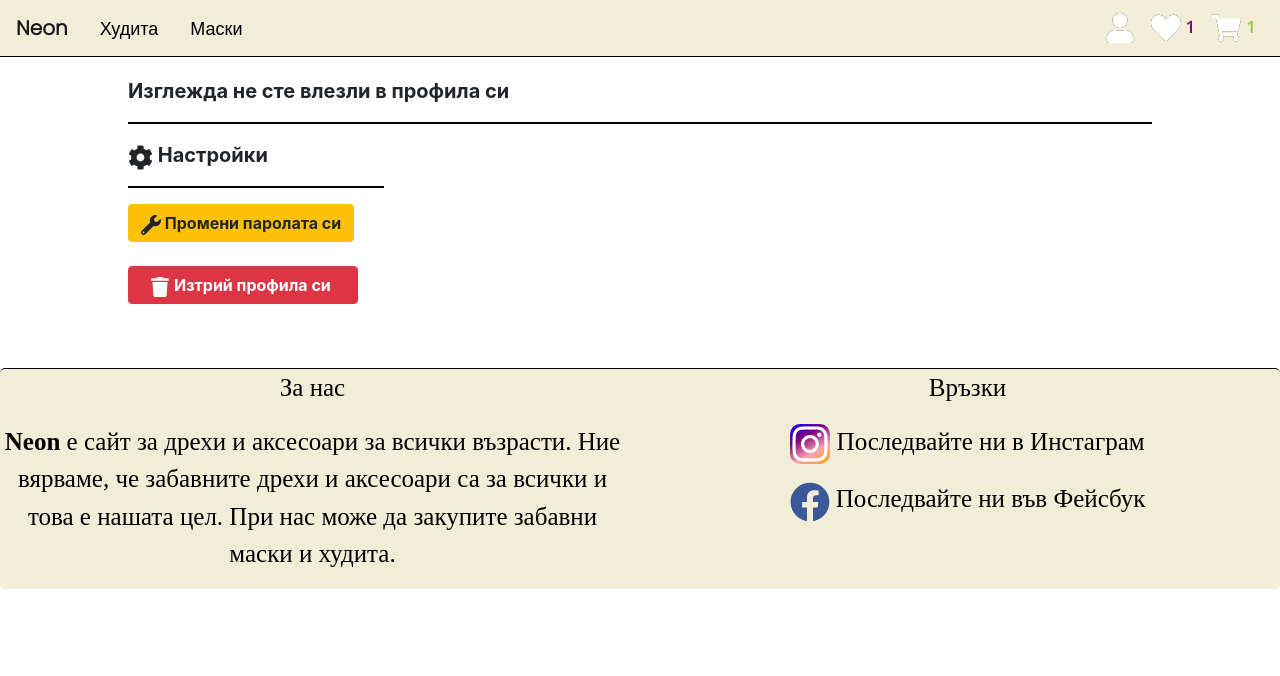
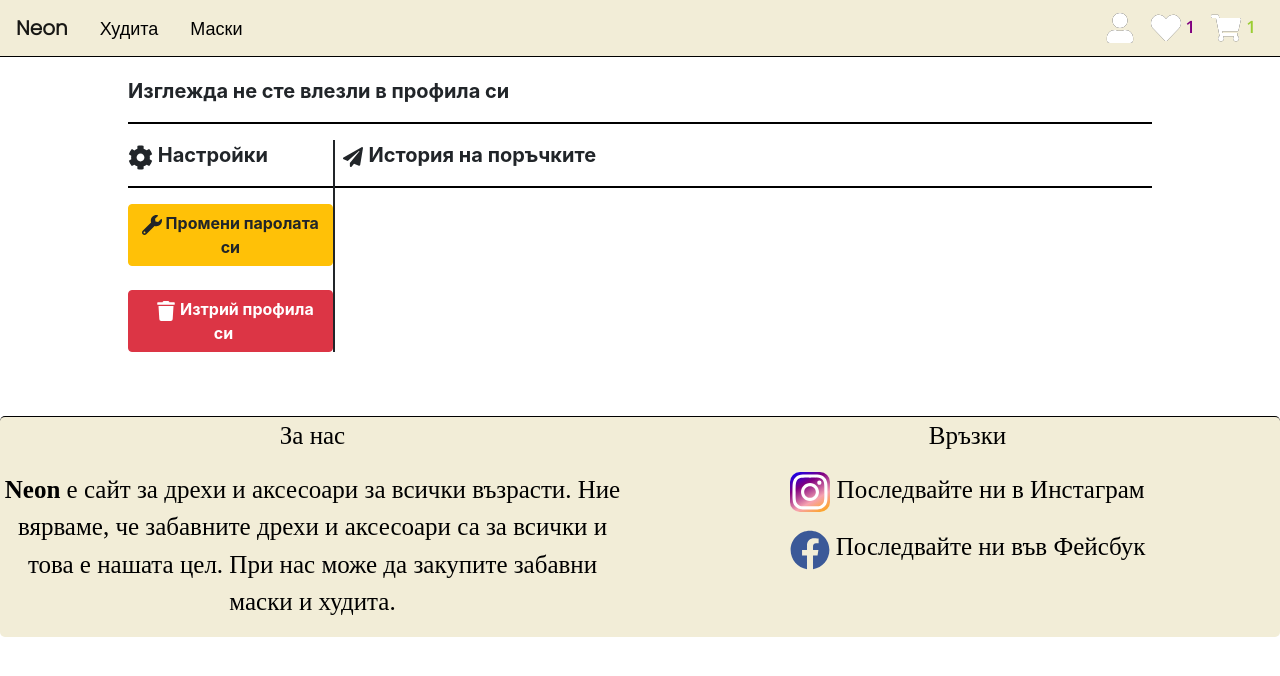
Before and after one commit to MartinYordanov374/WebStore-FullStack-Mockup, a React (Create React App) app: page /ProfilePage in a window 1280 px wide. Shown: the top 676 px of the page. Built offline with nearby package versions, Linux system fonts and the light colour scheme; a web font is replaced by a local one.

Commit message:
Added order history field

```diff
--- a/src/Components/ProfilePage.js
+++ b/src/Components/ProfilePage.js
@@ -1,15 +1,16 @@
-import React, {useState, useEffect} from 'react'
+import React, {useState, useEffect, Component} from 'react'
 import './css/login.css'
 import Navbar from './Header'
 import Footer from './Footer'
 import {FormControl, Button, Alert} from 'react-bootstrap'
-import {FaCog, FaTrash, FaWrench} from 'react-icons/fa'
+import {FaCog, FaTrash, FaWrench, FaPaperPlane} from 'react-icons/fa'
 import Axios from 'axios'
 import $ from 'jquery'
 import './css/profilepage.css'
 
 
-export default function ProfilePage() {
+export default class ProfilePage extends Component {
+    render(){
     let cookieUsername = document.cookie;
     console.log(cookieUsername)
     return (
@@ -36,7 +37,9 @@ export default function ProfilePage() {
                     </p>
                     <hr className='borderLine'></hr>
 
-                    <div className='options'>
+                    <div className='dashboard'>
+                         <div className='options'>
+
                         <span className='optionsTitle'><strong><FaCog size={25}/> Настройки</strong>
                             </span>
                         <hr className='borderLine'></hr>
@@ -61,9 +64,18 @@ export default function ProfilePage() {
                         </Button>
 
                     </div>
+                        <div className='orderHistory'>
+                            <span className='orderHistoryTitle'>
+                                <FaPaperPlane size={20}/> <strong>История на поръчките</strong>
+                            </span>
+                            <hr className='borderLine'></hr>
+                            {}
+                        </div>
             </div>
+        </div>
 
             <Footer/>
         </div>
     )
 }
+}
--- a/src/Components/css/profilepage.css
+++ b/src/Components/css/profilepage.css
@@ -33,4 +33,25 @@
 .profilePageWrapper .options .freeSpace {
   opacity: 0;
 }
+
+.profilePageWrapper .dashboard {
+  display: -webkit-box;
+  display: -ms-flexbox;
+  display: flex;
+}
+
+.profilePageWrapper .dashboard .orderHistory {
+  width: 100%;
+  text-align: left;
+  border-left: 2px;
+  border-right: 0px;
+  border-top: 0px;
+  border-bottom: 0px;
+  border-style: solid;
+}
+
+.profilePageWrapper .dashboard .orderHistoryTitle {
+  font-size: 20px;
+  margin-left: 1%;
+}
 /*# sourceMappingURL=profilepage.css.map */
--- a/src/Components/css/profilepage.scss
+++ b/src/Components/css/profilepage.scss
@@ -23,6 +23,7 @@
         border-width: 2px;
     }
     .options{
+
         .optionsTitle{
             font-size: 20px;
         }
@@ -35,5 +36,23 @@
         }
 
     }
+    .dashboard {
+        display: flex;
+        .orderHistory{
+
+            width: 100%;
+            text-align: left;
+            border-left: 2px;
+            border-right: 0px;
+            border-top: 0px;
+            border-bottom: 0px;
+            border-style: solid;
+
+        }
+        .orderHistoryTitle{
+            font-size: 20px;
+            margin-left: 1%;
+        }
+    }
 
 }
```
Also changed, not shown: 1 other file (tests, documents, lock files or other folders).
